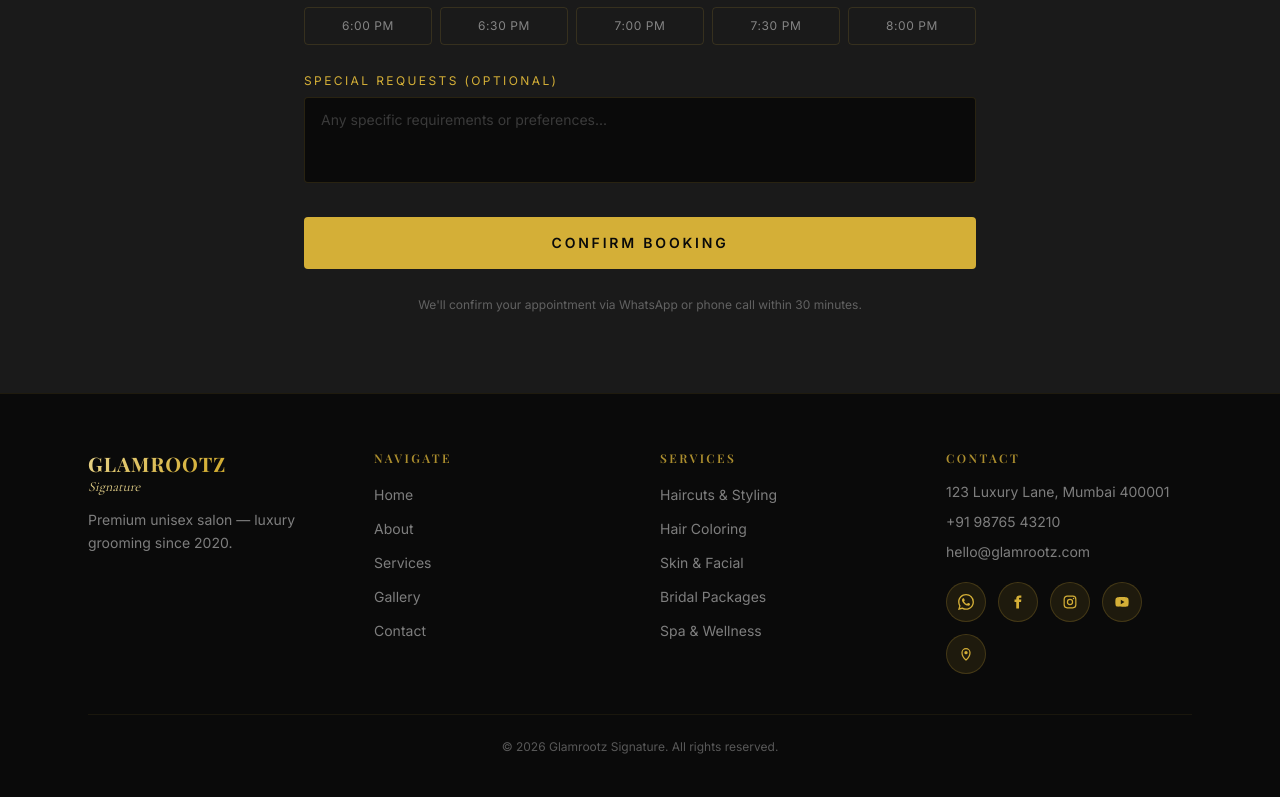
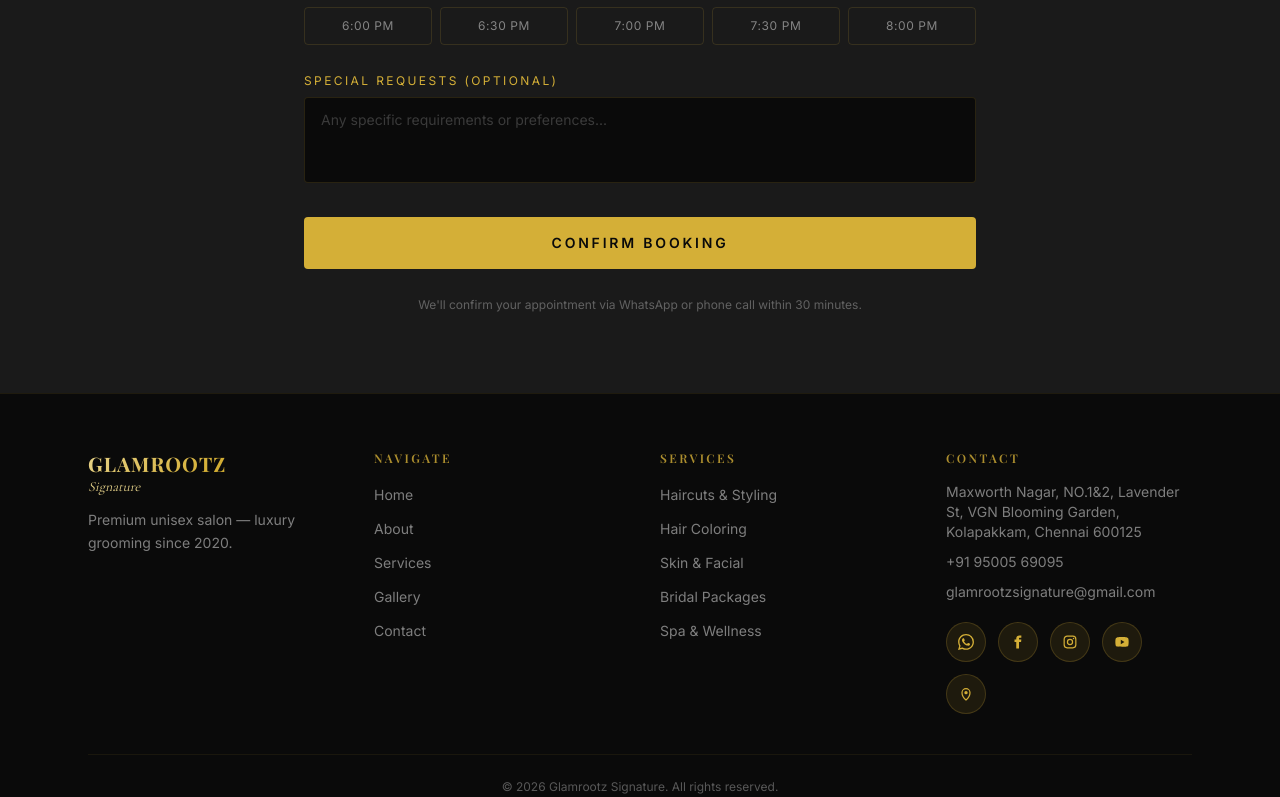
Before and after one commit to murugesh83/glamrootz, a Next.js app: page /booking in a window 1280 px wide. Shown: the part 903-1700 px from the top of the page. Built offline with nearby package versions, Linux system fonts and the light colour scheme.

Commit message:
Update salon details with real Chennai address, phone, Google reviews, and Google Maps URL

```diff
--- a/src/app/booking/page.tsx
+++ b/src/app/booking/page.tsx
@@ -126,7 +126,7 @@ export default function Booking() {
                 <input
                   type="tel"
                   required
-                  placeholder="+91 98765 43210"
+                  placeholder="+91 95005 69095"
                   className="w-full bg-black border border-gold/15 text-white px-4 py-3 rounded-sm text-sm focus:border-gold focus:outline-none transition-colors placeholder:text-white-dim/25"
                 />
               </div>
--- a/src/app/contact/page.tsx
+++ b/src/app/contact/page.tsx
@@ -53,9 +53,11 @@ export default function Contact() {
                   title: "Address",
                   content: (
                     <p className="text-white-dim/60 text-sm leading-relaxed">
-                      123 Luxury Lane, Fashion District,
+                      Maxworth Nagar, NO.1&2, Lavender Street,
                       <br />
-                      Mumbai, Maharashtra 400001
+                      VGN Blooming Garden, Kolapakkam,
+                      <br />
+                      Chennai, Tamil Nadu 600125
                     </p>
                   ),
                 },
@@ -64,10 +66,10 @@ export default function Contact() {
                   title: "Phone",
                   content: (
                     <a
-                      href="tel:+919876543210"
+                      href="tel:+919500569095"
                       className="text-white-dim/60 text-sm hover:text-gold transition-colors"
                     >
-                      +91 98765 43210
+                      +91 95005 69095
                     </a>
                   ),
                 },
@@ -76,10 +78,10 @@ export default function Contact() {
                   title: "Email",
                   content: (
                     <a
-                      href="mailto:hello@glamrootz.com"
+                      href="mailto:glamrootzsignature@gmail.com"
                       className="text-white-dim/60 text-sm hover:text-gold transition-colors"
                     >
-                      hello@glamrootz.com
+                      glamrootzsignature@gmail.com
                     </a>
                   ),
                 },
@@ -118,7 +120,7 @@ export default function Contact() {
               />
               <div className="absolute inset-0 flex items-center justify-center">
                 <a
-                  href="https://www.google.com/maps/search/?api=1&query=123+Luxury+Lane+Fashion+District+Mumbai+400001"
+                  href="https://www.google.com/maps/place/Glamrootz+Signature+Unisex+Salon/@13.0146044,80.1533112,17z"
                   target="_blank"
                   rel="noreferrer"
                   className="rounded-sm bg-gold/90 px-6 py-3 text-xs font-semibold uppercase tracking-[0.2em] text-black hover:bg-gold transition-colors"
--- a/src/app/layout.tsx
+++ b/src/app/layout.tsx
@@ -33,7 +33,7 @@ const cormorantGaramond = Cormorant_Garamond({
 export const metadata: Metadata = {
   title: "Glamrootz Signature | Premium Unisex Salon",
   description:
-    "Experience luxury grooming at Glamrootz Signature — your premium unisex salon for haircuts, styling, skin care, and bridal packages.",
+    "Experience luxury grooming at Glamrootz Signature — your premium unisex salon in Kolapakkam, Chennai for haircuts, styling, skin care, and bridal packages.",
   keywords: [
     "salon",
     "unisex salon",
--- a/src/app/page.tsx
+++ b/src/app/page.tsx
@@ -40,7 +40,7 @@ const stats = [
   { value: "5+", label: "Years Refining Looks" },
   { value: "30+", label: "Luxury Services" },
   { value: "7 Days", label: "Open Every Week" },
-  { value: "4.9/5", label: "Guest Rating" },
+  { value: "5.0", label: "Google Rating" },
 ];
 
 const testimonials = [
@@ -438,7 +438,7 @@ export default function Home() {
               Book Now
             </Link>
             <a
-              href="tel:+919876543210"
+              href="tel:+919500569095"
               className="rounded-sm border border-gold/30 px-10 py-4 text-sm uppercase tracking-[0.2em] text-gold transition-all duration-300 hover:border-gold hover:bg-gold/5"
             >
               Call Us
--- a/src/components/Footer.tsx
+++ b/src/components/Footer.tsx
@@ -64,15 +64,15 @@ export default function Footer() {
               Contact
             </h4>
             <ul className="space-y-2.5 text-sm text-white-dim/60">
-              <li>123 Luxury Lane, Mumbai 400001</li>
+              <li>Maxworth Nagar, NO.1&2, Lavender St, VGN Blooming Garden, Kolapakkam, Chennai 600125</li>
               <li>
-                <a href="tel:+919876543210" className="transition-colors hover:text-gold">
-                  +91 98765 43210
+                <a href="tel:+919500569095" className="transition-colors hover:text-gold">
+                  +91 95005 69095
                 </a>
               </li>
               <li>
-                <a href="mailto:hello@glamrootz.com" className="transition-colors hover:text-gold">
-                  hello@glamrootz.com
+                <a href="mailto:glamrootzsignature@gmail.com" className="transition-colors hover:text-gold">
+                  glamrootzsignature@gmail.com
                 </a>
               </li>
             </ul>
--- a/src/components/socialLinks.tsx
+++ b/src/components/socialLinks.tsx
@@ -68,7 +68,7 @@ export const socialLinks: SocialLink[] = [
   {
     id: "whatsapp",
     label: "WhatsApp",
-    href: "https://wa.me/919876543210?text=Hi%20Glamrootz!%20I'd%20like%20to%20book%20an%20appointment.",
+    href: "https://wa.me/919500569095?text=Hi%20Glamrootz!%20I'd%20like%20to%20book%20an%20appointment.",
     railClassName: "bg-[#25D366]",
     renderIcon: WhatsAppIcon,
   },
@@ -100,7 +100,7 @@ export const socialLinks: SocialLink[] = [
   {
     id: "location",
     label: "Location",
-    href: "https://www.google.com/maps/search/?api=1&query=123+Luxury+Lane+Fashion+District+Mumbai+400001",
+    href: "https://www.google.com/maps/place/Glamrootz+Signature+Unisex+Salon/@13.0146044,80.1533112,17z",
     railClassName: "bg-[#8BC34A]",
     renderIcon: LocationIcon,
   },
```
